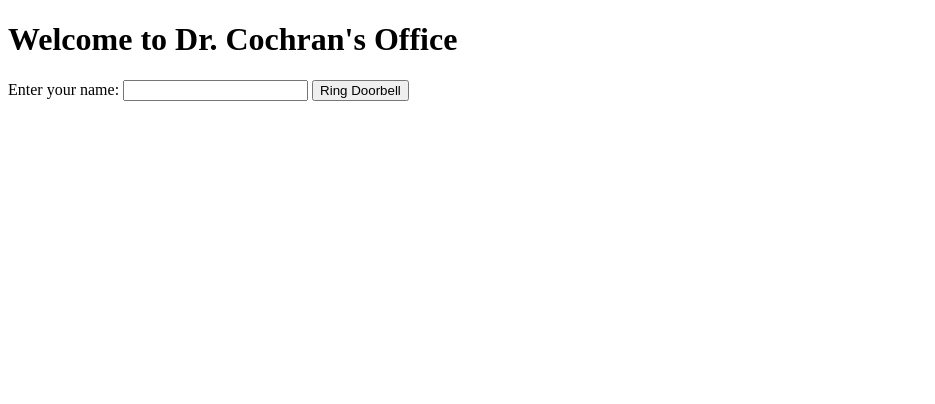
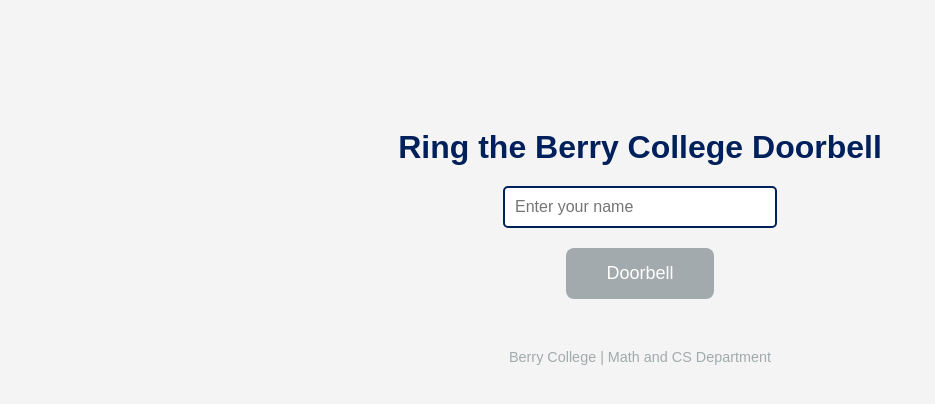
Before and after one commit to garnercochran/berry-doorbell, a website: page index.html in a window 1280 px wide. Shown: the whole page, without its empty margins (0-935 px from the left). Drawn offline with Linux system fonts and the light colour scheme.

Commit message:
New oage and stuff

```diff
--- a/index.html
+++ b/index.html
@@ -1,14 +1,92 @@
+
 <!DOCTYPE html>
-<html>
+<html lang="en">
 <head>
-    <title>Office Doorbell</title>
+  <meta charset="UTF-8">
+  <title>Berry College Doorbell</title>
+  <style>
+    body {
+      font-family: 'Arial', sans-serif;
+      background-color: #F4F4F4;
+      color: #00205B; /* Berry Blue */
+      text-align: center;
+      padding-top: 100px;
+    }
+    h1 {
+      font-size: 2em;
+      margin-bottom: 20px;
+    }
+    input[type="text"] {
+      padding: 10px;
+      font-size: 16px;
+      width: 250px;
+      margin-bottom: 20px;
+      border: 2px solid #00205B;
+      border-radius: 5px;
+    }
+    .berry-button {
+      background-color: #00205B; /* Berry Blue */
+      color: white;
+      border: none;
+      padding: 15px 40px;
+      font-size: 18px;
+      border-radius: 8px; /* Rounded corners */
+      cursor: pointer;
+      transition: background-color 0.3s ease;
+    }
+    .berry-button:disabled {
+      background-color: #A2AAAD; /* Berry Silver */
+      cursor: not-allowed;
+    }
+    .berry-button:hover:enabled {
+      background-color: #005A9C;
+    }
+    footer {
+      margin-top: 50px;
+      font-size: 0.9em;
+      color: #A2AAAD;
+    }
+  </style>
 </head>
 <body>
-    <h1>Welcome to Dr. Cochran's Office</h1>
-    <form action="/notify" method="POST">
-        <label for="name">Enter your name:</label>
-        <input type="text" id="name" name="name" required>
-        <button type="submit">Ring Doorbell</button>
-    </form>
+  <h1>Ring the Berry College Doorbell</h1>
+  <input type="text" id="nameInput" placeholder="Enter your name" oninput="toggleButton()" />
+  <br>
+  <button class="berry-button" id="doorbellButton" onclick="sendNotification()" disabled>Doorbell</button>
+
+  <footer>
+    Berry College | Math and CS Department
+  </footer>
+
+  <script>
+    function toggleButton() {
+      const name = document.getElementById('nameInput').value.trim();
+      document.getElementById('doorbellButton').disabled = name === "";
+    }
+
+    function sendNotification() {
+      const name = document.getElementById('nameInput').value.trim();
+      if (name === "") return;
+
+      fetch('/notify', {
+        method: 'POST',
+        headers: {
+          'Content-Type': 'application/json'
+        },
+        body: JSON.stringify({ name: name })
+      })
+      .then(response => {
+        if (response.ok) {
+          alert("Notification sent!");
+        } else {
+          alert("Failed to send notification.");
+        }
+      })
+      .catch(error => {
+        console.error("Error:", error);
+        alert("Error sending notification.");
+      });
+    }
+  </script>
 </body>
 </html>
```
